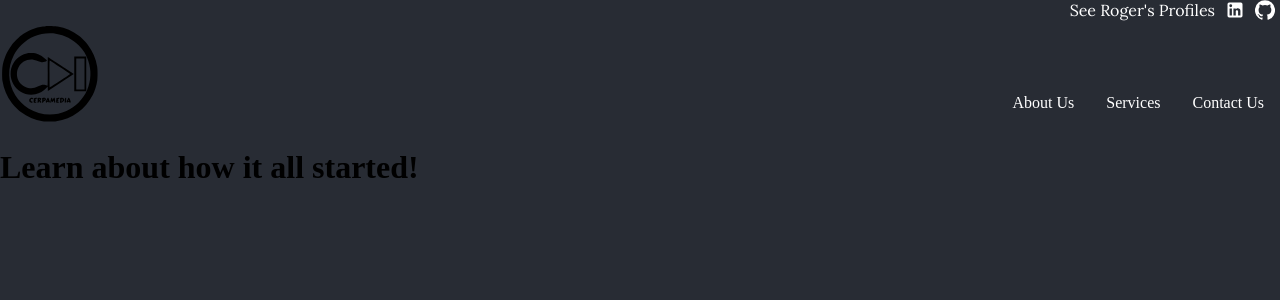
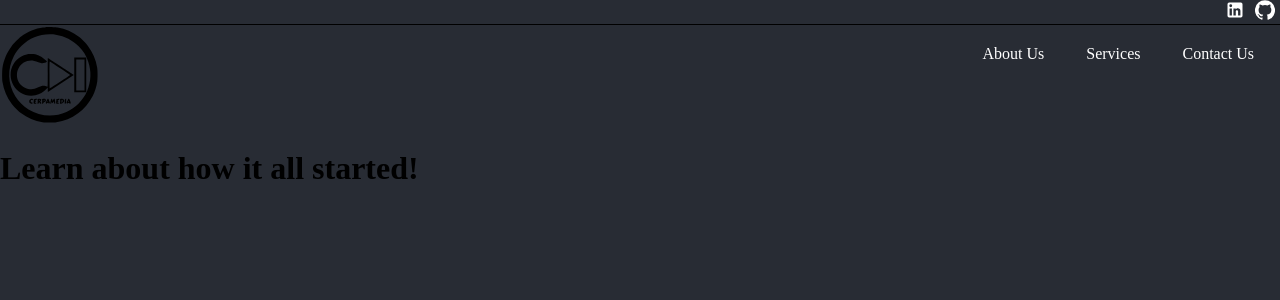
Before and after one commit to rogercerpa/CerpaMedia, a Next.js app: page /AboutUs in a window 1280 px wide. Shown: the top 300 px of the page. Built offline with nearby package versions, Linux system fonts and the light colour scheme.

Commit message:
updated the header styling

```diff
--- a/components/Header/Header.module.css
+++ b/components/Header/Header.module.css
@@ -22,6 +22,7 @@
   display: flex;
   flex-flow: row wrap;
   justify-content: space-between;
+  border-top: 0.1rem solid black;
 }
 
 .navigation {
@@ -37,6 +38,7 @@
   display: block;
   padding: 1em;
   color: white;
+  margin: 0 10px 50px 0;
 }
 
 .navigation a:hover {
--- a/components/Header/Icons.jsx
+++ b/components/Header/Icons.jsx
@@ -7,7 +7,7 @@ import GitHubIcon from '@material-ui/icons/GitHub';
 function Icons() {
     return (
         <div className={Styles.iconHeader}>
-            <p className={Styles.iconsTitle}>See Roger's Profiles</p>
+            {/* <p className={Styles.iconsTitle}>See Roger's Profiles</p> */}
             <Link href="https://www.linkedin.com/in/roger-cerpa/" target="blank">
                 <LinkedInIcon fontSize="small" className={Styles.icons}/>
             </Link>
```
